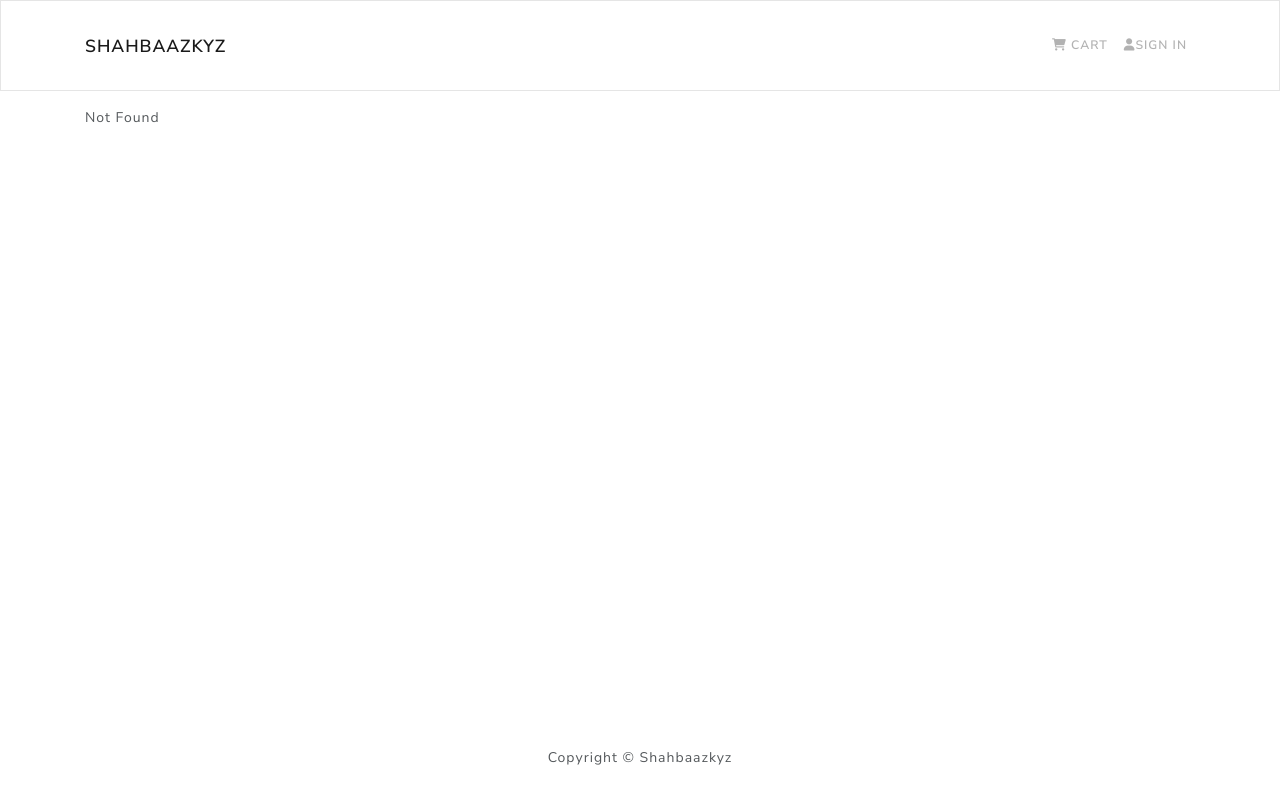
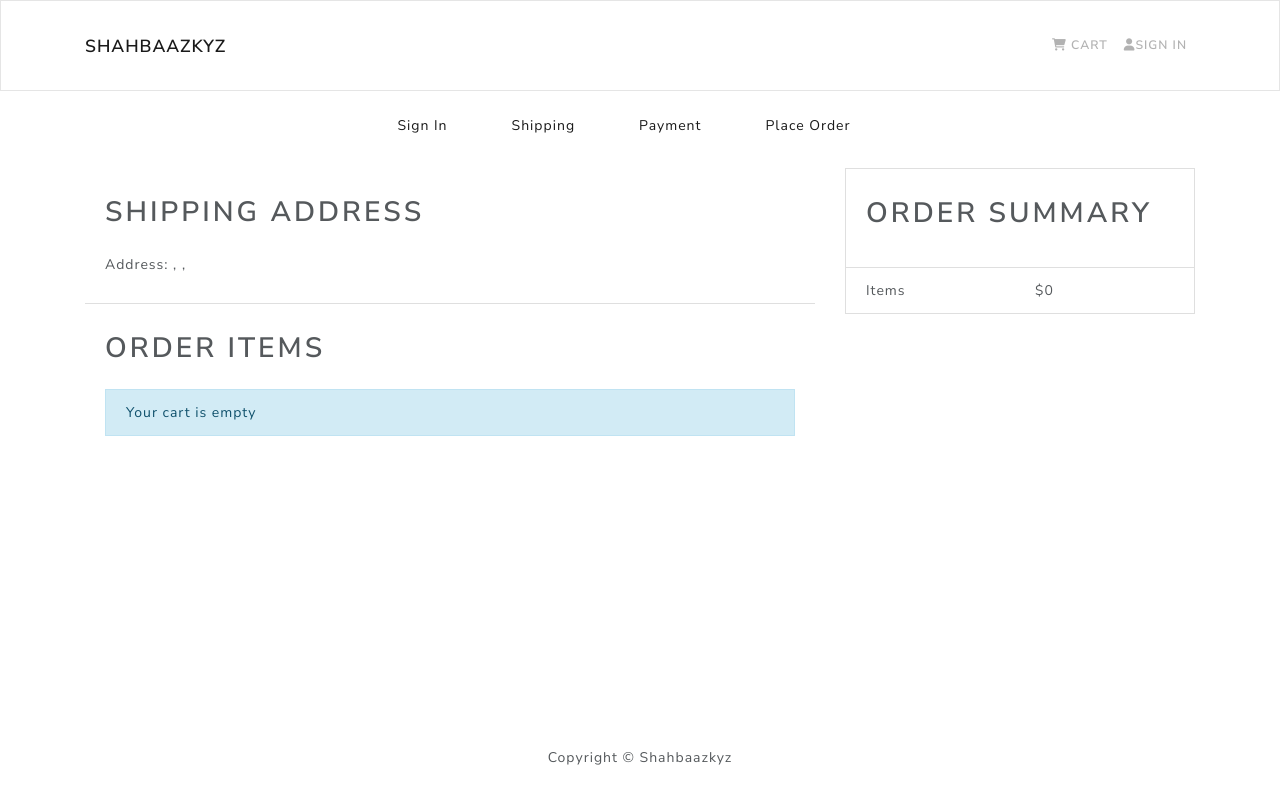
Before and after one commit to shahbaazkyz/MERN-E-Commerce-App, a React (Create React App) app in the folder frontend/: page /placeorder in a window 1280 px wide. Before the commit this address had no page. Built offline with nearby package versions, Linux system fonts and the light colour scheme.

Commit message:
Payment and Order screen

```diff
--- a/frontend/src/App.js
+++ b/frontend/src/App.js
@@ -1,14 +1,16 @@
-import Footer from "./components/Footer";
-import { Container } from "react-bootstrap";
-import Header from "./components/Header";
-import HomeScreen from "./pages/HomeScreen";
-import { BrowserRouter as Router, Routes, Route } from "react-router-dom";
-import ProductScreen from "./pages/ProductScreen";
-import CartScreen from "./pages/CartScreen";
-import LoginScreen from "./pages/LoginScreen";
-import RegisterScreen from "./pages/RegisterScreen";
-import ProfileScreen from "./pages/ProfileScreen";
-import ShippingScreen from "./pages/ShippingScreen";
+import Footer from "./components/Footer"
+import { Container } from "react-bootstrap"
+import Header from "./components/Header"
+import HomeScreen from "./pages/HomeScreen"
+import { BrowserRouter as Router, Routes, Route } from "react-router-dom"
+import ProductScreen from "./pages/ProductScreen"
+import CartScreen from "./pages/CartScreen"
+import LoginScreen from "./pages/LoginScreen"
+import RegisterScreen from "./pages/RegisterScreen"
+import ProfileScreen from "./pages/ProfileScreen"
+import ShippingScreen from "./pages/ShippingScreen"
+import PaymentScreen from "./pages/PaymentScreen"
+import PlaceorderScreen from "./pages/PlaceorderScreen"
 
 function App() {
   return (
@@ -18,6 +20,8 @@ function App() {
         <Container>
           <Routes>
             <Route path="/shipping" element={<ShippingScreen />} />
+            <Route path="/payment" element={<PaymentScreen />} />
+            <Route path="/placeorder" element={<PlaceorderScreen />} />
             <Route path="/profile" element={<ProfileScreen />} />
             <Route path="/login" element={<LoginScreen />} />
             <Route path="/register" element={<RegisterScreen />} />
@@ -32,7 +36,7 @@ function App() {
       </main>
       <Footer />
     </Router>
-  );
+  )
 }
 
-export default App;
+export default App
--- /dev/null
+++ b/frontend/src/pages/PaymentScreen.js
@@ -0,0 +1,64 @@
+import React, { useEffect, useState } from "react"
+import { Button, Col, Form } from "react-bootstrap"
+import { useDispatch, useSelector } from "react-redux"
+import { useNavigate } from "react-router-dom"
+import CheckoutSteps from "../components/CheckoutSteps"
+import FormContainer from "../components/FormContainer"
+import { savePaymentMethod } from "../redux/actions/cartActions"
+
+const PaymentScreen = () => {
+  const [paymentMethod, setPaymentMethod] = useState("PayPal")
+  const navigate = useNavigate()
+  const cart = useSelector((state) => state.cart)
+  const dispatch = useDispatch()
+  const { shippingAddress } = cart
+
+  if (!shippingAddress) {
+    navigate("/shipping")
+  }
+
+  const submitHandler = (e) => {
+    e.preventDefault()
+    dispatch(savePaymentMethod(paymentMethod))
+    navigate("/placeorder")
+  }
+
+
+  return (
+    <FormContainer>
+      <CheckoutSteps step1 step2 step3 />
+      <h1>Payment Method</h1>
+      <Form onSubmit={submitHandler}>
+        <Form.Group className="py-3">
+          <Form.Label as="legend">Select Method</Form.Label>
+          <Col>
+            <Form.Check
+              type="radio"
+              label="PayPal or Credit Card"
+              id="PayPal"
+              name="paymentMethod"
+              value={"Paypal"}
+              checked
+              onChange={(e) => setPaymentMethod(e.target.value)}
+            ></Form.Check>
+
+            <Form.Check
+              type="radio"
+              label="JazzCash"
+              id="JazzCash"
+              name="paymentMethod"
+              value={"JazzCash"}
+              onChange={(e) => setPaymentMethod(e.target.value)}
+            ></Form.Check>
+          </Col>
+        </Form.Group>
+
+        <Button type="submit" variant="primary" block>
+          Continue
+        </Button>
+      </Form>
+    </FormContainer>
+  )
+}
+
+export default PaymentScreen
--- /dev/null
+++ b/frontend/src/pages/PlaceorderScreen.js
@@ -0,0 +1,85 @@
+import React from "react"
+import { Card, Col, Image, ListGroup, Row } from "react-bootstrap"
+import { useSelector } from "react-redux"
+import { Link } from "react-router-dom"
+import CheckoutSteps from "../components/CheckoutSteps"
+import Message from "../components/Message"
+
+const PlaceorderScreen = () => {
+  const {shippingAddress, cartItems,} = useSelector((state) => state.cart)
+  return (
+    <>
+      <CheckoutSteps step1 step2 step3 step4 />
+      <Row>
+        <Col md={8}>
+          <ListGroup variant="flush">
+            <ListGroup.Item>
+              <h2>Shipping Address</h2>
+              <p>
+                <strong>Address: </strong>
+                {shippingAddress.address}, {shippingAddress.city}{" "}
+                {shippingAddress.postalCode},{" "}
+                {shippingAddress.country}
+              </p>
+            </ListGroup.Item>
+            <ListGroup.Item>
+              <h2>Order Items</h2>
+              {
+                cartItems.length === 0 ? (
+                  <Message>Your cart is empty</Message>
+                ) : (
+                    <ListGroup variant="flust">
+                      {
+                        cartItems.map((item, index) => (
+                          <ListGroup.Item key={index}>
+                            <Row>
+                              <Col md={1}>
+                                <Image
+                                  src={item.image}
+                                  alt={item.name}
+                                  fluid
+                                  rounded
+                                />
+                              </Col>
+                              <Col >
+                                <Link to={`/product/${item.product}`}>
+                                  {item.name}
+                                </Link>
+                              </Col>
+                              <Col md={4}>
+                                {
+                                  item.qty
+                                } x ${item.price} = ${(item.qty * item.price).toFixed(2)}
+                              </Col>
+                            </Row>
+                          </ListGroup.Item>
+                        )
+                        )
+                      }
+                    </ListGroup>
+                )
+              }
+            </ListGroup.Item>
+          </ListGroup>
+        </Col>
+        <Col md={4}>
+          <Card>
+            <ListGroup variant="flush">
+              <ListGroup.Item>
+                <h2>Order Summary</h2>
+              </ListGroup.Item>
+              <ListGroup.Item>
+                <Row>
+                  <Col>Items</Col>
+                  <Col>${cartItems.reduce((acc, item) => acc + item.price * item.qty, 0)}</Col>
+                </Row>
+              </ListGroup.Item>
+              </ListGroup>
+          </Card>
+          </Col>
+      </Row>
+    </>
+  )
+}
+
+export default PlaceorderScreen
--- a/frontend/src/redux/actions/cartActions.js
+++ b/frontend/src/redux/actions/cartActions.js
@@ -3,7 +3,8 @@ import {
   CART_ADD_ITEM,
   CART_REMOVE_ITEM,
   CART_SAVE_SHIPPING_ADDRESS_ITEM,
-} from "../constants/cartConstants";
+  CART_SAVE_PAYMENT_METHOD,
+} from "../constants/cartConstants"
 
 export const addToCart = (id, qty) => async (dispatch, getState) => {
   try {
@@ -46,3 +47,12 @@ export const saveShippingAddress = (data) => (dispatch) => {
 
   localStorage.setItem("shippingAddress", JSON.stringify(data));
 };
+
+export const savePaymentMethod = (data) => (dispatch) => {
+  dispatch({
+    type: CART_SAVE_PAYMENT_METHOD,
+    payload: data,
+  })
+
+  localStorage.setItem("paymentMethod", JSON.stringify(data))
+}
--- a/frontend/src/redux/constants/cartConstants.js
+++ b/frontend/src/redux/constants/cartConstants.js
@@ -2,3 +2,5 @@ export const CART_ADD_ITEM = "CART_ADD_ITEM";
 export const CART_REMOVE_ITEM = "CART_REMOVE_ITEM";
 
 export const CART_SAVE_SHIPPING_ADDRESS_ITEM = "CART_SAVE_SHIPPING_ADDRESS_ITEM";
+
+export const CART_SAVE_PAYMENT_METHOD = "CART_SAVE_PAYMENT_METHOD";
--- a/frontend/src/redux/reducers/cartReducers.js
+++ b/frontend/src/redux/reducers/cartReducers.js
@@ -2,43 +2,53 @@ import {
   CART_ADD_ITEM,
   CART_REMOVE_ITEM,
   CART_SAVE_SHIPPING_ADDRESS_ITEM,
-} from "../constants/cartConstants";
+  CART_SAVE_PAYMENT_METHOD,
+} from "../constants/cartConstants"
 
 export const cartReducer = (
-  state = { cartItems: [], shippingAddress: {} },
+  state = {
+    cartItems: [],
+    shippingAddress: {},
+    paymentMethod : "",
+  },
   action
 ) => {
   switch (action.type) {
     case CART_ADD_ITEM:
-      const item = action.payload;
-      const existItem = state.cartItems.find((x) => x.product === item.product);
+      const item = action.payload
+      const existItem = state.cartItems.find((x) => x.product === item.product)
       if (existItem) {
         return {
           ...state,
           cartItems: state.cartItems.map((x) =>
             x.product === existItem.product ? item : x
           ),
-        };
+        }
       } else {
         return {
           ...state,
           cartItems: [...state.cartItems, item],
-        };
+        }
       }
 
     case CART_REMOVE_ITEM:
       return {
         ...state,
         cartItems: state.cartItems.filter((x) => x.product !== action.payload),
-      };
+      }
 
     case CART_SAVE_SHIPPING_ADDRESS_ITEM:
-      console.log(state);
+      console.log(state)
       return {
         ...state,
         shippingAddress: action.payload,
-      };
+      }
+    case CART_SAVE_PAYMENT_METHOD:
+      return {
+        ...state,
+        paymentMethod : action.payload
+      }
     default:
-      return state;
+      return state
   }
-};
+}
--- a/frontend/src/redux/store.js
+++ b/frontend/src/redux/store.js
@@ -35,10 +35,15 @@ const shippingAddressFromStorage = localStorage.getItem("shippingAddress")
   ? JSON.parse(localStorage.getItem("shippingAddress"))
   : {};
 
+  const paymentMethodFromStorage = localStorage.getItem("paymentMethod")
+    ? JSON.parse(localStorage.getItem("paymentMethod"))
+    : {}
+
 const initialState = {
   cart: {
     cartItems: cartItemsFromStorage,
     shippingAddress: shippingAddressFromStorage,
+    paymentMethod: paymentMethodFromStorage,
   },
   userLogin: { userInfo: userInfoFromStorage },
 };
```
